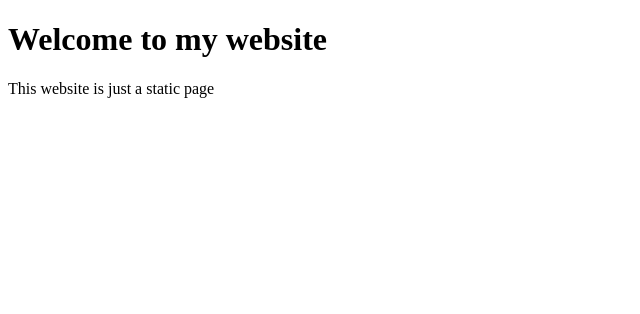
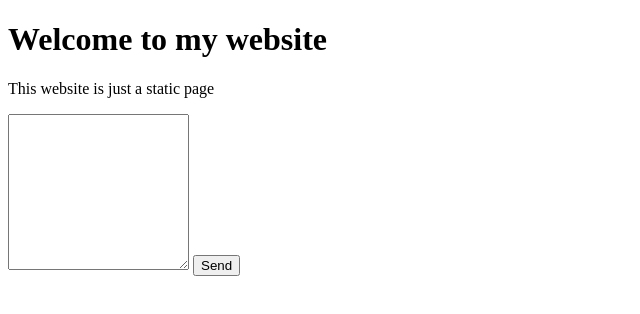
Before and after one commit to mvmanh/demo2, a plain HTML site: page index.html in a window 1280 px wide. Shown: the whole page, without its empty margins (0-640 px from the left). Drawn offline with Linux system fonts and the light colour scheme.

Commit message:
add textbox for typing messages

```diff
--- a/index.html
+++ b/index.html
@@ -8,5 +8,7 @@
   <body>
     <h1>Welcome to my website</h1>
     <p>This website is just a static page</p>
+    <textarea cols="20" rows="10"></textarea>
+    <button>Send</button>
   </body>
 </html>
```
